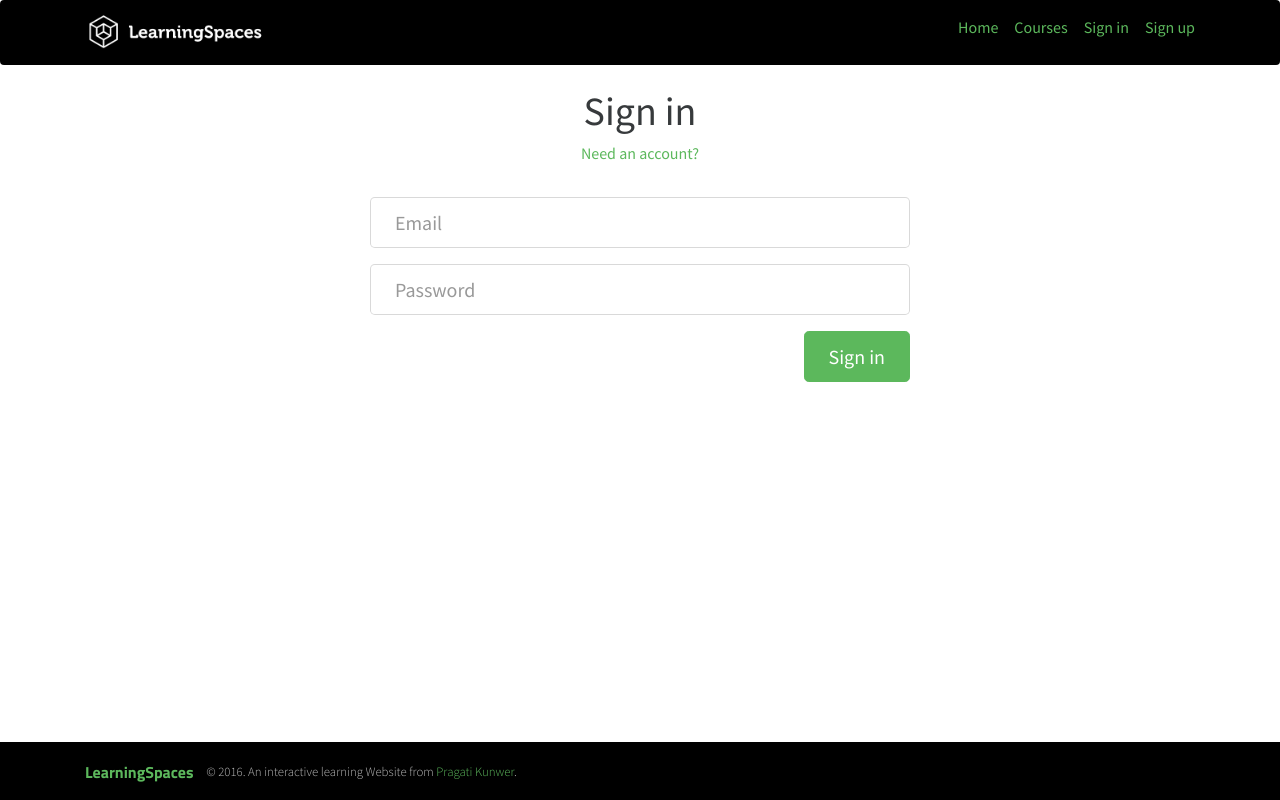
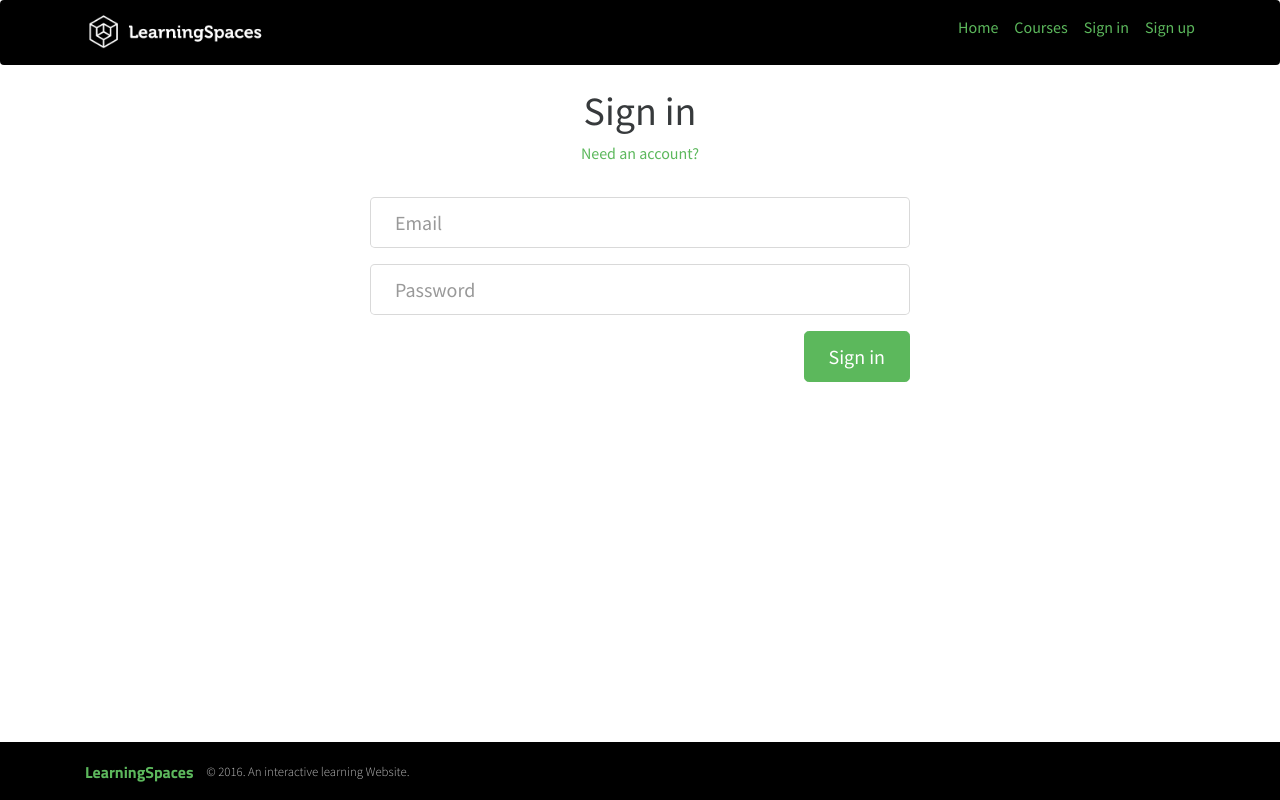
Before and after one commit to pragatidev/learningspaceAngular2, an Angular app: page /#/login in a window 1280 px wide. Built offline with nearby package versions, Linux system fonts and the light colour scheme; a web font is replaced by a local one.

Commit message:
updated api URL

```diff
--- a/package.json
+++ b/package.json
@@ -41,6 +41,6 @@
     "protractor": "4.0.5",
     "ts-node": "1.2.1",
     "tslint": "3.13.0",
-    "typescript": "2.0.2"
+    "typescript": "2.2.1"
   }
 }
--- a/src/app/shared/layout/footer.component.html
+++ b/src/app/shared/layout/footer.component.html
@@ -3,7 +3,7 @@
     <a class="logo-font" routerLink="/">LearningSpaces</a>
     <span class="attribution">
       &copy; {{ today | date: 'yyyy' }}.
-      An interactive learning Website from <a href="https://www.linkedin.com/in/pragatikunwer">Pragati Kunwer</a>.
+      An interactive learning Website.
     </span>
   </div>
 </footer>
```
